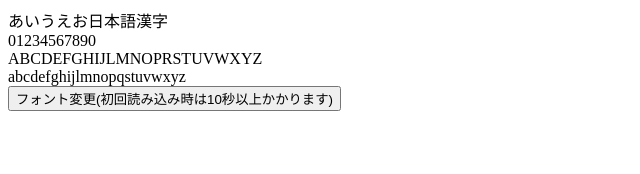
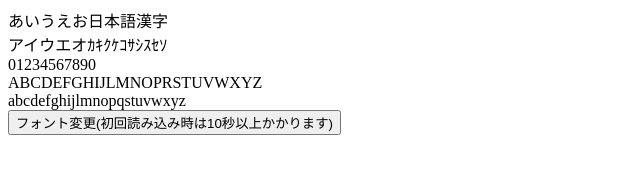
Before and after one commit to s3ymd/webfont, a plain HTML site: page public_html/index.html in a window 1280 px wide. Shown: the whole page, without its empty margins (0-640 px from the left). Drawn offline with Linux system fonts and the light colour scheme.

Commit message:
add more sample string

```diff
--- a/public_html/index.html
+++ b/public_html/index.html
@@ -16,6 +16,7 @@
     </head>
     <body>
         <div>あいうえお日本語漢字</div>
+        <div>アイウエオｶｷｸｹｺｻｼｽｾｿ</div>
         <div>01234567890</div>
         <div>ABCDEFGHIJLMNOPRSTUVWXYZ</div>
         <div>abcdefghijlmnopqstuvwxyz</div>
```
